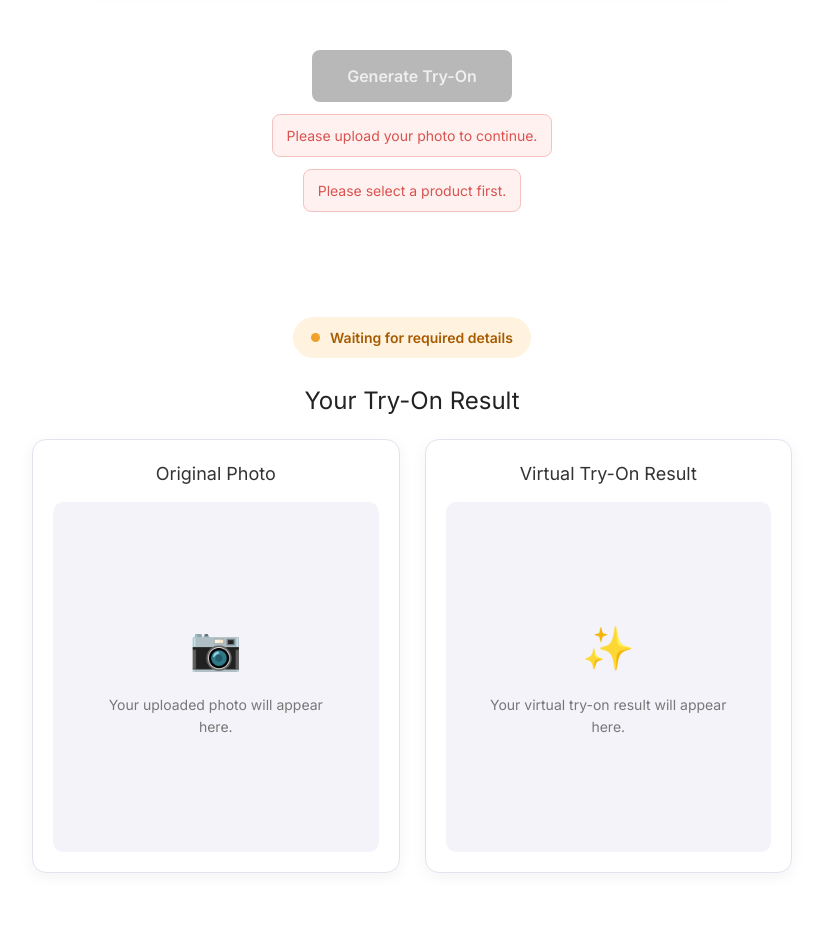
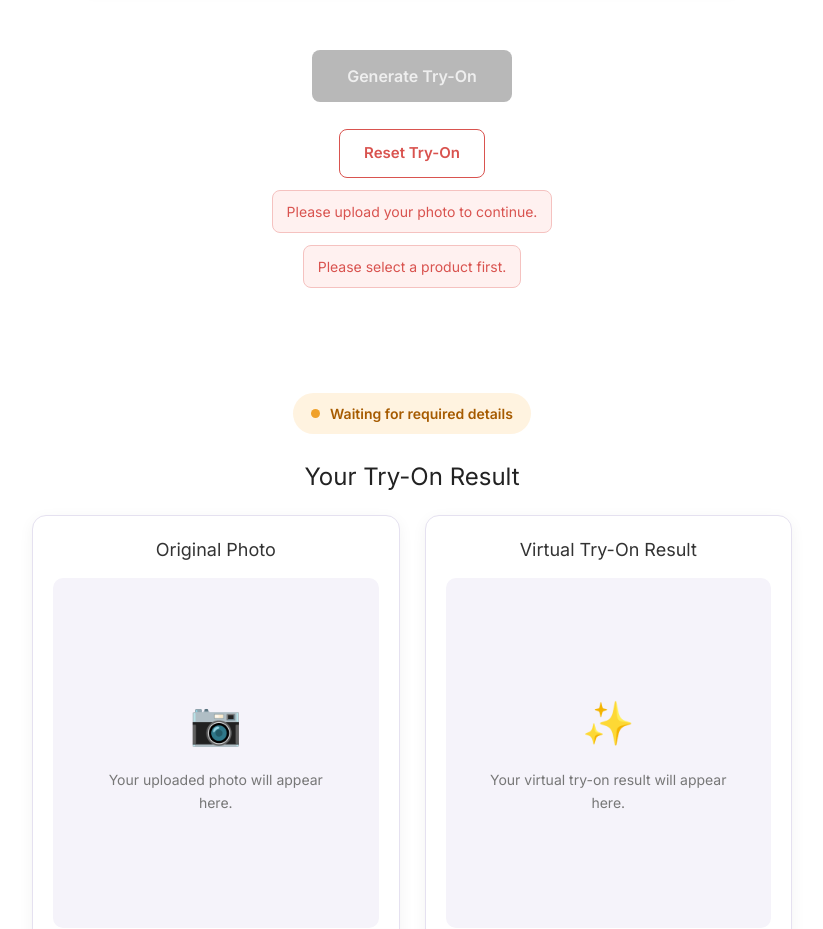
Before and after one commit to Vivekvadher1/Virtual-TryOn, a Next.js app in the folder virtual-ai-tryon/: page /explore/try-on in a window 1280 px wide. Shown: the part 960-1889 px from the top of the page, without its empty margins (228-1051 px from the left). Built offline with nearby package versions, Linux system fonts and the light colour scheme.

Commit message:
Reset TryOn
Added the reset tryon button

```diff
--- a/virtual-ai-tryon/app/explore/try-on/page.tsx
+++ b/virtual-ai-tryon/app/explore/try-on/page.tsx
@@ -103,6 +103,23 @@ function TryOnContent() {
         "Your Try-On request is ready! AI integration will be added later.",
       );
     }, 2000);
+  };
+
+  // Reset the current Try-On session.
+  const handleResetTryOn = () => {
+    // Prevent resetting while generation is in progress.
+    if (isGenerating) return;
+
+    // Release the temporary image URL.
+    if (uploadedImage) {
+      URL.revokeObjectURL(uploadedImage);
+    }
+
+    // Remove the uploaded photo.
+    setUploadedImage(null);
+
+    // Clear the previous generation message.
+    setGenerationMessage("");
   };
 
   return (
@@ -274,6 +291,15 @@ function TryOnContent() {
           )}
         </button>
 
+        <button
+          type="button"
+          className="reset-try-on-btn"
+          onClick={handleResetTryOn}
+          disabled={isGenerating}
+        >
+          Reset Try-On
+        </button>
+
         {generationMessage && (
           <p className="generation-success-message">{generationMessage}</p>
         )}
--- a/virtual-ai-tryon/app/styles/TryOn.css
+++ b/virtual-ai-tryon/app/styles/TryOn.css
@@ -539,3 +539,28 @@
         opacity: 0.3;
     }
 }
+
+/* Reset Try-On Button */
+.reset-try-on-btn {
+    display: inline-block;
+    margin-top: 15px;
+    padding: 12px 24px;
+    background-color: #ffffff;
+    color: #d9534f;
+    border: 1px solid #d9534f;
+    border-radius: 8px;
+    font-size: 15px;
+    font-weight: 600;
+    cursor: pointer;
+    transition: all 0.3s ease;
+}
+
+.reset-try-on-btn:hover:not(:disabled) {
+    background-color: #d9534f;
+    color: #ffffff;
+}
+
+.reset-try-on-btn:disabled {
+    opacity: 0.5;
+    cursor: not-allowed;
+}
```
